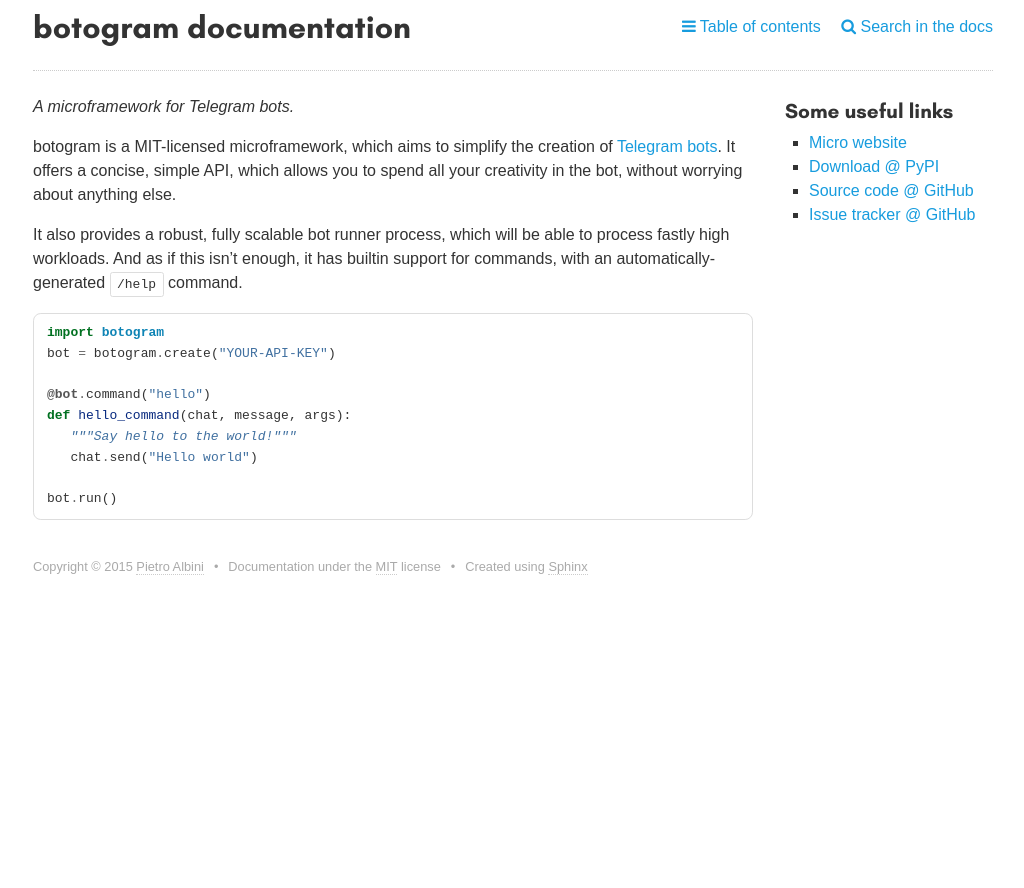
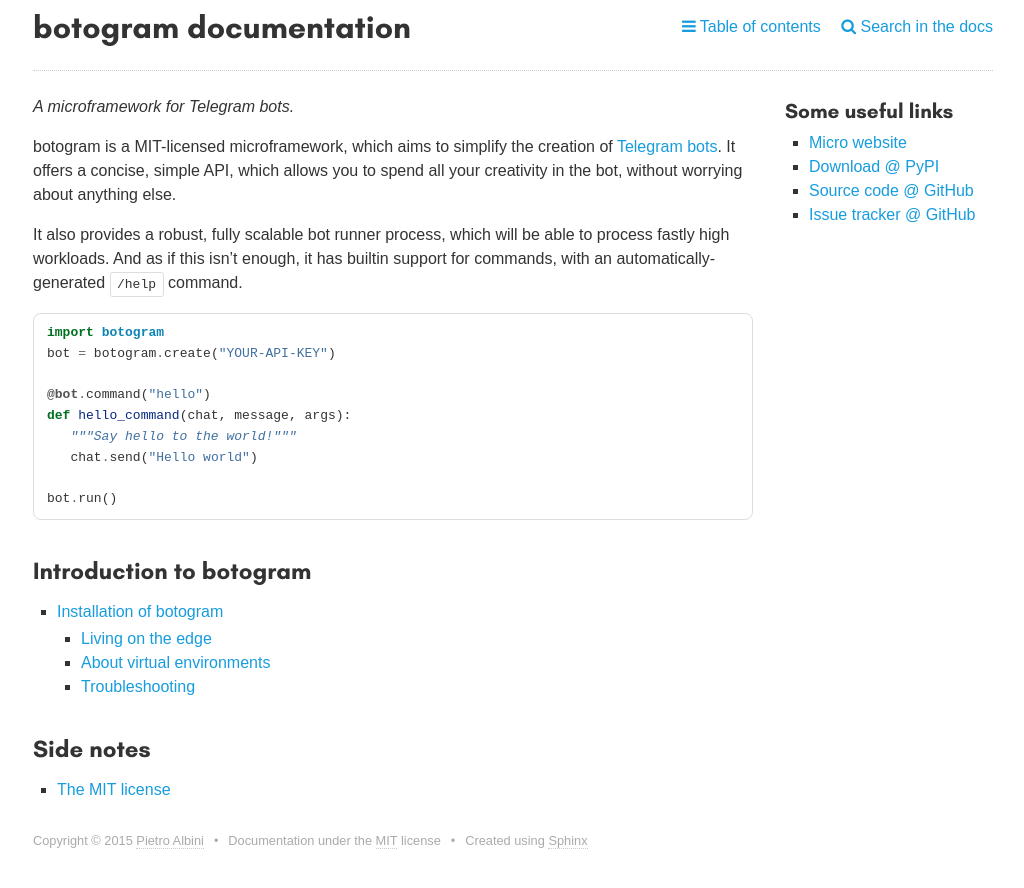
Before and after one commit to python-botogram/botogram, a Sphinx documentation site: the page built from docs/index.rst, in a window 1280 px wide. Shown: the top 888 px of the page, without its empty margins (127-1151 px from the left). Built offline with Sphinx 7.4.7, drawn with Linux system fonts in a browser that asks for light colours; some of the changed lines change nothing that is shown.

Commit message:
Added the installing section of the documentation

```diff
--- a/docs/index.rst
+++ b/docs/index.rst
@@ -28,7 +28,22 @@
 
    bot.run()
 
+========================
+Introduction to botogram
+========================
+
 .. toctree::
    :maxdepth: 2
 
+   install
+
+==========
+Side notes
+==========
+
+.. toctree::
+   :maxdepth: 2
+
+   license
+
 .. _Telegram bots: https://core.telegram.org/bots
--- /dev/null
+++ b/docs/install.rst
@@ -0,0 +1,91 @@
+.. Copyright (c) 2015 Pietro Albini
+   Released under the MIT license
+
+.. _install:
+
+~~~~~~~~~~~~~~~~~~~~~~~~
+Installation of botogram
+~~~~~~~~~~~~~~~~~~~~~~~~
+
+botogram is available `on the Python Packages Index`_, so you can install it
+really easily with the `pip`_ command-line utility. Before installing it, be
+sure to have Python_ 3, pip_ and setuptools_ installed on your system. Then,
+issue the following command::
+
+   $ pip3 install botogram
+
+Perfect, botogram is now installed! Now, you can follow the
+":ref:`quickstart`" chapter if you want to create a bot right now!
+
+.. _install-edge:
+
+==================
+Living on the edge
+==================
+
+If you don't mind having some instability or bugs, and you want the latest
+features not yet released, you can clone the `botogram git repository`_ and
+execute the installation from source::
+
+   $ git clone https://github.com/pietroalbini/botogram.git
+   $ cd botogram
+   $ pip3 install .
+
+Remember that something can change without notice, and even be removed, until
+the feature is released, so don't use a non-released version in production.
+
+.. _install-venvs:
+
+==========================
+About virtual environments
+==========================
+
+Installing Python packages globally isn't a good practice. The big part of the
+Python community solves this problem with a tool called virtualenv_, which
+creates a small, isolated Python installation for each project. This allows
+you to experiment in a project without affecting other ones.
+
+In order to create a virtual environment, first of all you need to `install
+virtualenv`_. Next, you can issue the following command to create a virtual
+environment in ``env/``::
+
+   $ virtualenv -p python3 env
+
+So, you've now a virtual environment with Python 3 in it. In order to activate
+it, you can source into the terminal the ``bin/activate`` script::
+
+   $ source env/bin/activate
+
+Now, everything you install with pip will be confined in that environment.
+This means you need to enter the virtual environment everytime you want to
+run the script. When you've done working in the virtual environment, you can
+exit by calling the ``deactivate`` command::
+
+   $ deactivate
+
+.. _install-troubleshooting:
+
+===============
+Troubleshooting
+===============
+
+You might encour some errors while installing botogram. Here is explained how
+to fix the most recurring ones:
+
+Insufficient permissions
+------------------------
+
+On some linux systems, you usually don't have enough privileges to install
+something globally. In this case, you can ask your system administrator to
+execute the above command, or you can wrap the command with sudo, if you
+are allowed to do so::
+
+   $ sudo pip3 install botogram
+
+.. _on the Python Packages Index: https://pypi.python.org/pypi/botogram
+.. _pip: https://pip.pypa.io
+.. _Python: https://www.python.org
+.. _setuptools: https://setuptools.pypa.io
+.. _botogram git repository: https://github.com/pietroalbini/botogram
+.. _virtualenv: https://virtualenv.pypa.io
+.. _install virtualenv: https://virtualenv.pypa.io/en/latest/installation.html
```
